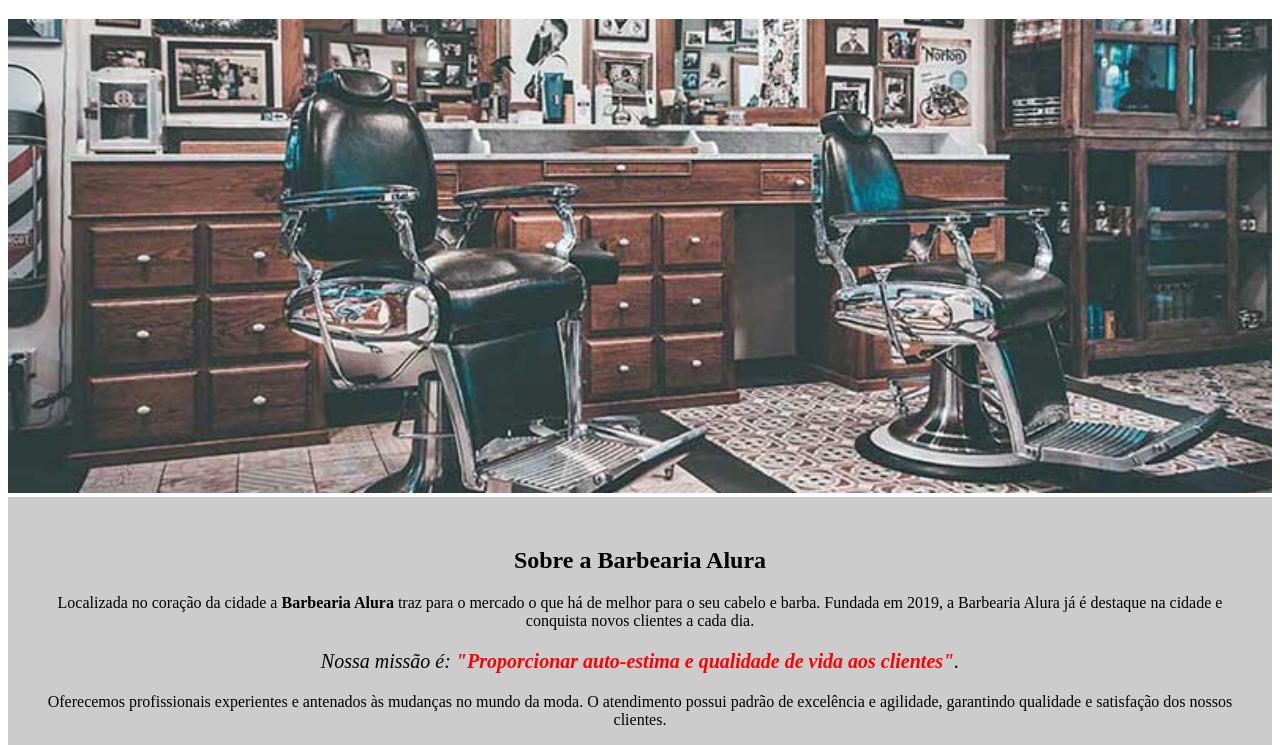
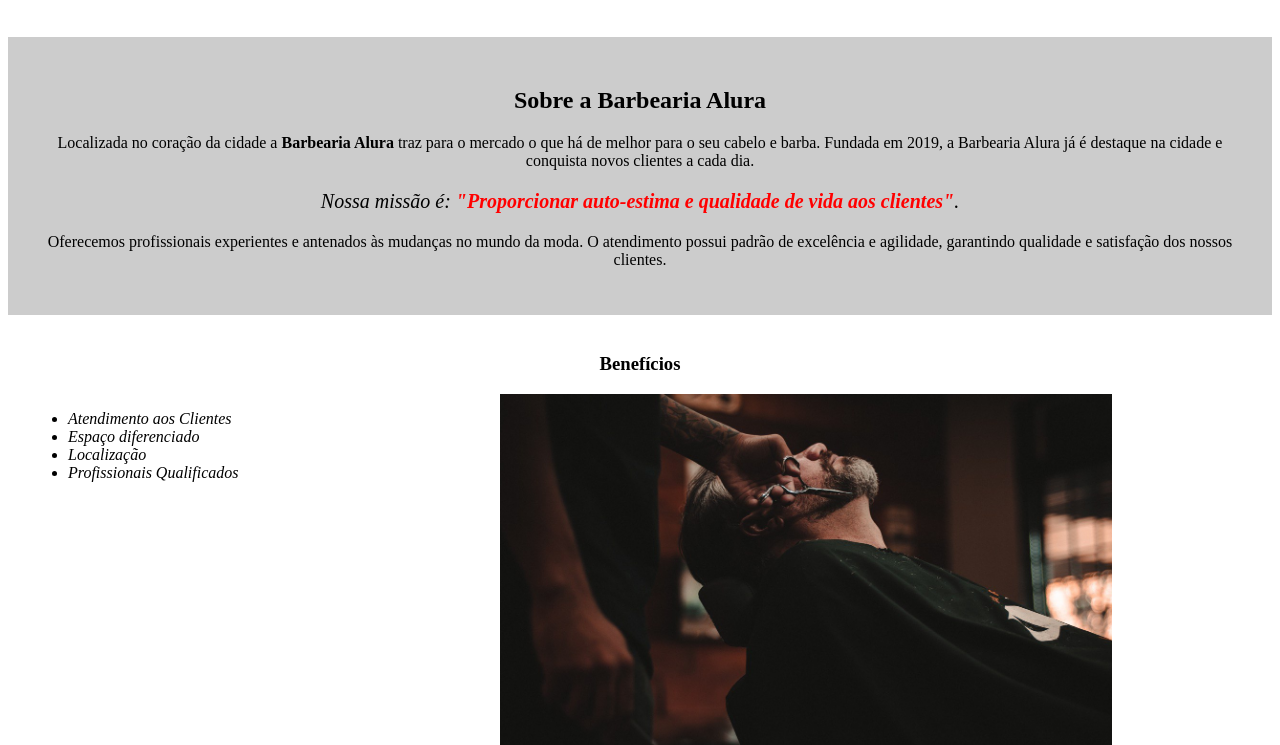
Before and after one commit to victoroliver90/meu-primeiro-projeto, a plain HTML site: page index.html in a window 1280 px wide. Shown: the part 61-806 px from the top of the page. Drawn offline with Linux system fonts and the light colour scheme.

Commit message:
deletei o banner

```diff
--- a/index.html
+++ b/index.html
@@ -10,7 +10,7 @@
 		<header>
 			<h1 class="titulo-principal">Barbearia Alura</h1>
 		</header>
-		<img id="banner" src="banner.jpg">
+		<img id="banner" src="">
 		<div class="principal">
 			<h2 class="titulo-centralizado">Sobre a Barbearia Alura</h2>
 
```
